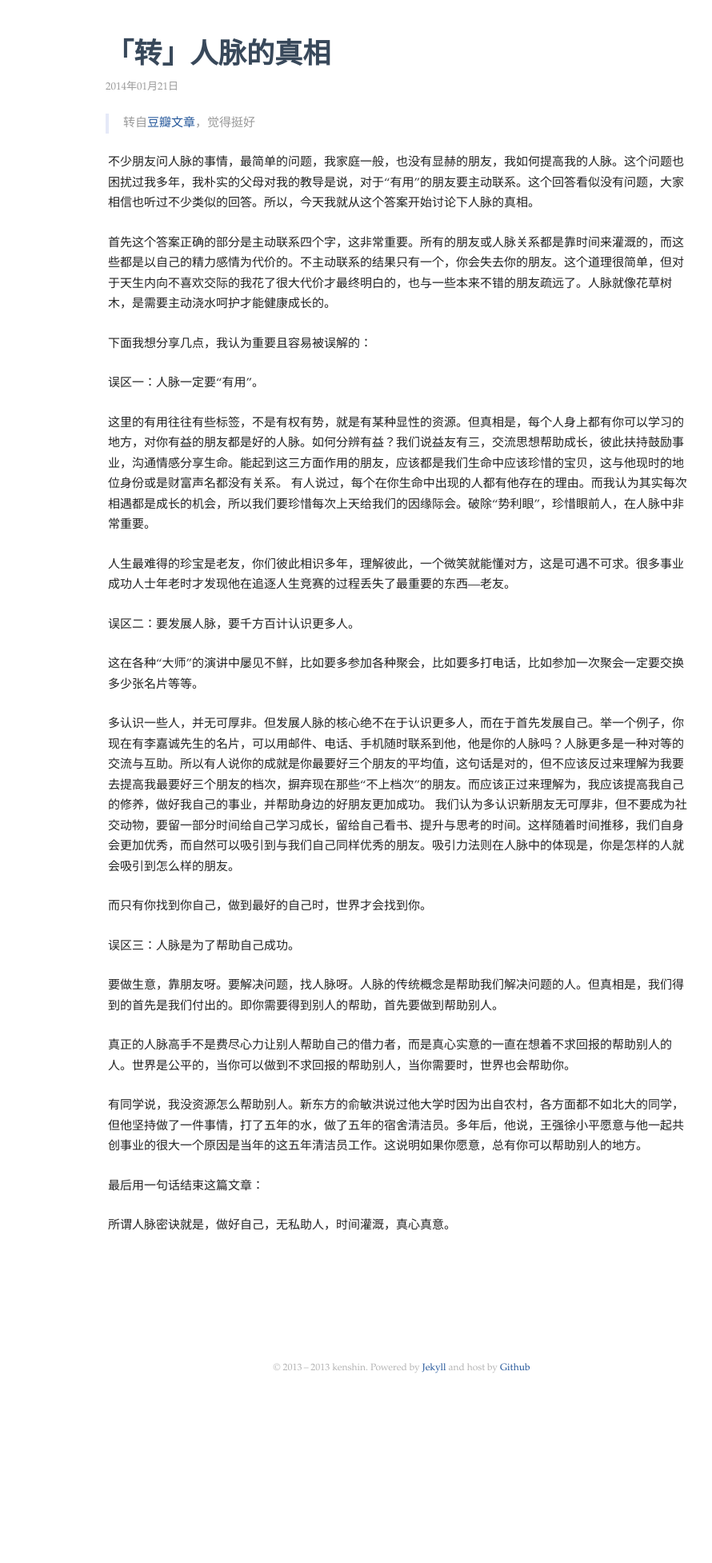
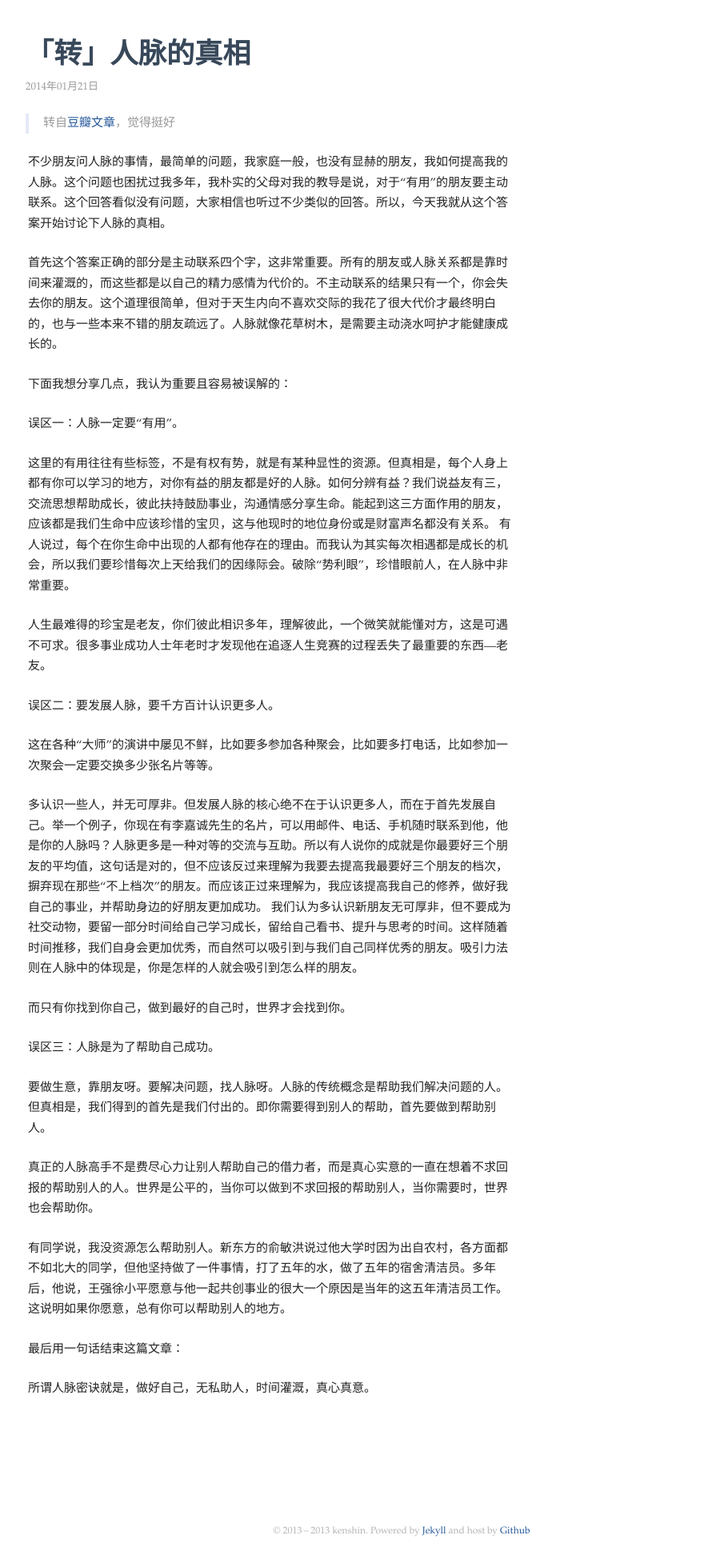
Before and after one commit to kenshinlin/archives, a Jekyll site: the page built from _posts/2014-1-21-friend.md, in a window 1280 px wide. Shown: the whole page at 80% size, without its empty margins (138-1028 px from the left). Built offline with Jekyll 4.4.1, drawn with Linux system fonts in a browser that asks for light colours; comment, search, counter and statistics services are not loaded; before the commit the page ends 1750 px from its top, so only the background shows below that.

Commit message:
Update post_layout.html

```diff
--- a/_layouts/post_layout.html
+++ b/_layouts/post_layout.html
@@ -10,9 +10,9 @@
 </head>
 　　<body>
         <div class="main_wrap" >
-             <div class="wrap idx-wrap" style="width:760px;">
+             <div class="wrap idx-wrap post_wrap">
               <div class="clear">
-                 <div class="content" style="width:auto;">
+                 <div class="content post_content">
 　　　　            <div class="article">{{ content }}</div>
 　　　　          </div>
 
```
